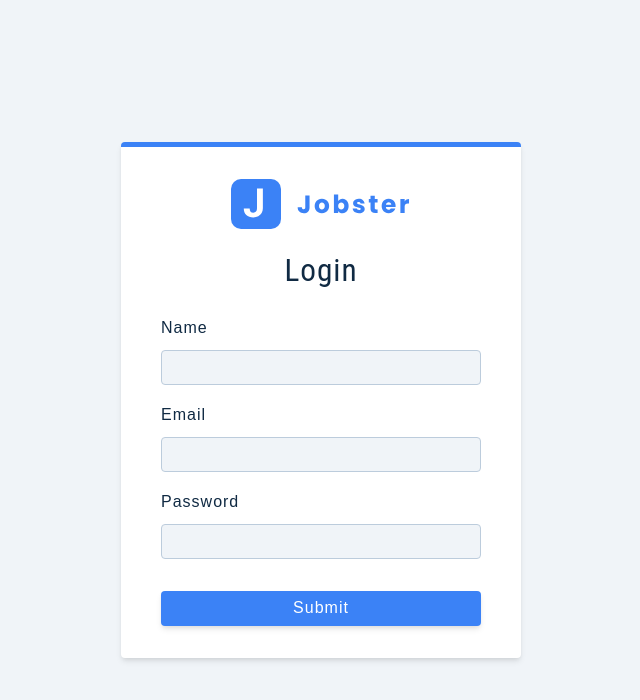
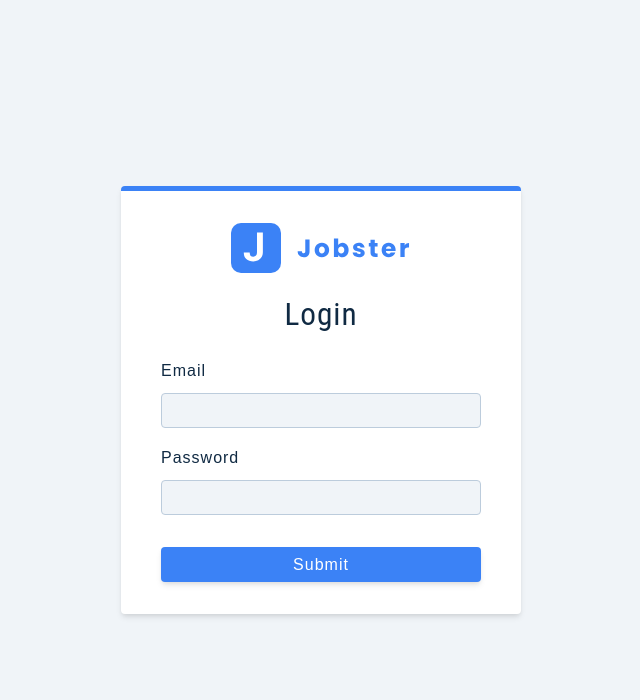
Before and after one commit to ThePrinceOfCodes/job-applications-dashboard, a React (Create React App) app: page /register in a window 1280 px wide. Shown: the top 700 px of the page, without its empty margins (319-959 px from the left). Built offline with nearby package versions, Linux system fonts and the light colour scheme.

Commit message:
form row componet setup

```diff
--- /dev/null
+++ b/src/components/FormRow.js
@@ -0,0 +1,14 @@
+import React from "react"
+
+const FormRow = ({ type, name, value, handleChange, labelText }) => {
+    return (
+       <div className="form-row">
+            <label htmlFor={ name } className="form-label">
+                {labelText || name}
+            </label>
+            <input type={type} name={name} value={value} className="form-input" onChange={handleChange}/>
+        </div>
+    )
+}
+
+export default FormRow
--- a/src/components/index.js
+++ b/src/components/index.js
@@ -1,4 +1,4 @@
 import Logo from "./Logo";
+import FormRow from "./FormRow";
 
-
-export { Logo }
+export { Logo, FormRow }
--- a/src/pages/Register.js
+++ b/src/pages/Register.js
@@ -1,13 +1,13 @@
 import React from "react"
 import { useState, useEffect} from 'react'
-import { Logo } from '../components'
+import { Logo,FormRow } from '../components'
 import Wrapper from '../assets/wrappers/RegisterPage'
 
 const initialState = {
     name: '',
     email: '',
     password: '',
-    ismember: true
+    isMember: true
 }
 
 const Register = () => {
@@ -26,24 +26,8 @@
         <form className="form" onSubmit={onSubmit}>
             <Logo />
             <h3>Login</h3>
-            <div className="form-row">
-                <label htmlFor="name" className="form-label">
-                    name
-                </label>
-                <input type="text" name="name" value={values.name} className="form-input" onChange={handleChange}/>
-            </div>
-            <div className="form-row">
-                <label htmlFor="email" className="form-label">
-                    email
-                </label>
-                <input type="email" name="email" value={values.email} className="form-input" onChange={handleChange}/>
-            </div>
-             <div className="form-row">
-                <label htmlFor="password" className="form-label">
-                    password
-                </label>
-                <input type="password" name="email"  className="form-input" onChange={handleChange}/>
-            </div>
+            <FormRow name='email' type='email' value={values.email} handleChange={handleChange} labelText='email' />
+            <FormRow name='password' type='password' value={values.password} handleChange={handleChange} labelText='password' />
             <button type="submit" className="btn btn-block">
                 submit
             </button>
```
